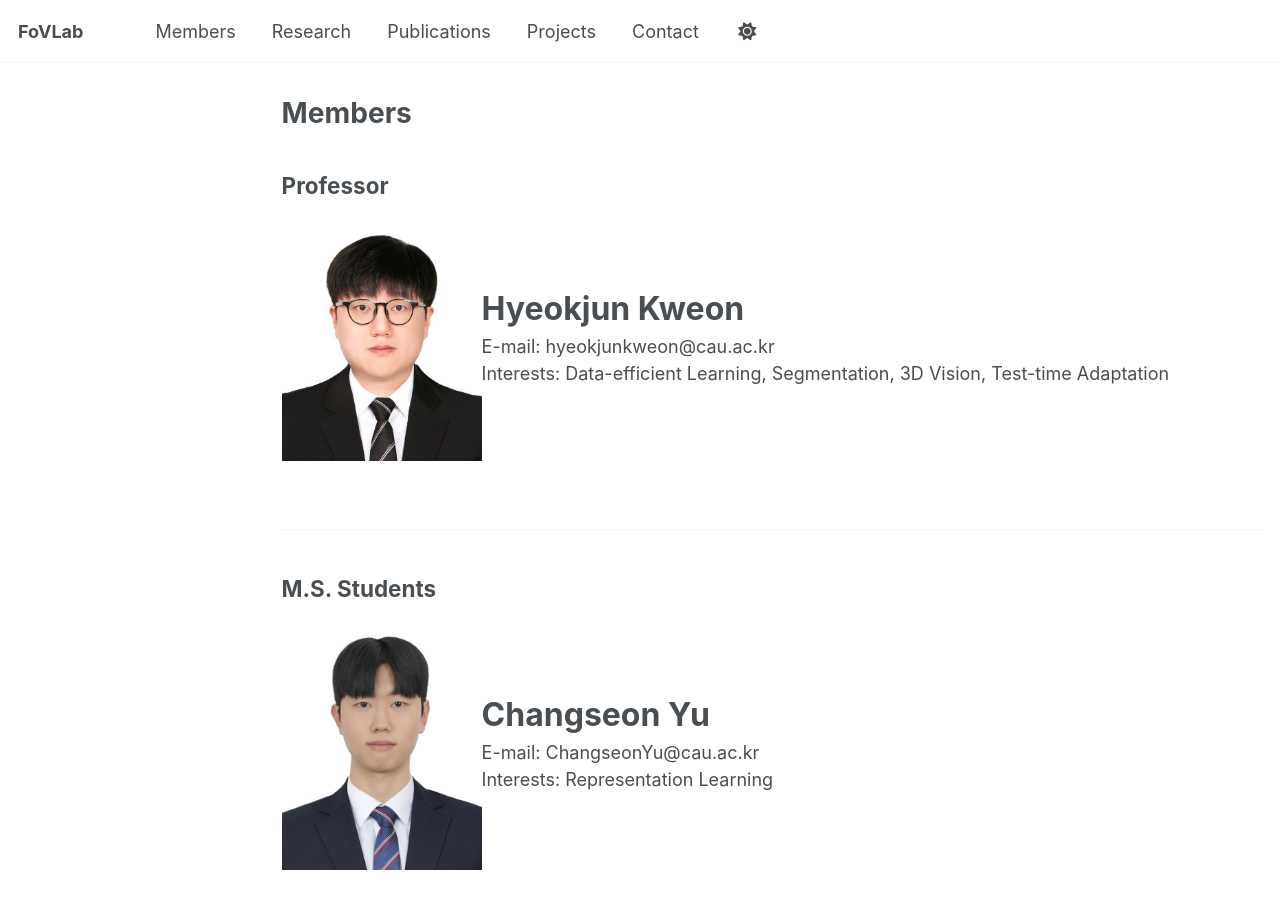
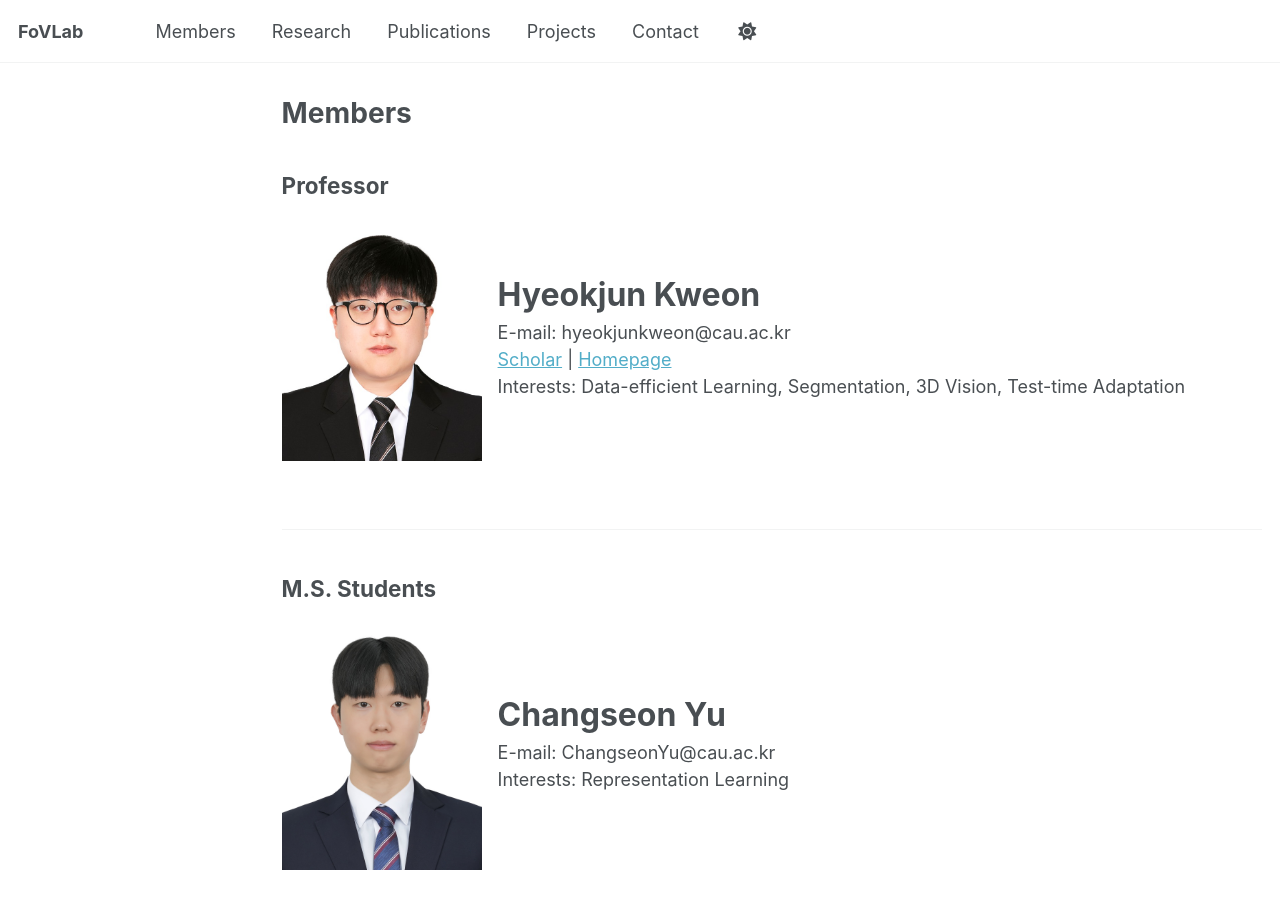
Before and after one commit to FoVLab/FoVLab.github.io, a Jekyll site: the page built from _pages/members.md, in a window 1280 px wide and 900 px high. Built offline with Jekyll 4.4.1, drawn with Linux system fonts in a browser that asks for light colours; a script that is not in the unit is left out.

Commit message:
Update members.md

```diff
--- a/_pages/members.md
+++ b/_pages/members.md
@@ -8,7 +8,7 @@ author_profile: false
 Professor
 ---
 <div style="display: flex; align-items: center;">
-    <img src='/images/members/HyeokjunKweon.jpg' alt='HyeokjunKweon' style="width: 200px; height: auto;">
+    <img src='/images/members/HyeokjunKweon.jpg' alt='HyeokjunKweon' style="width: 200px; height: auto; margin-right: 16px;">
 
     <!-- Text Content -->
     <div class="publication-info">
@@ -16,6 +16,7 @@ Professor
             Hyeokjun Kweon<br>
         </div>
         E-mail: hyeokjunkweon@cau.ac.kr <br>
+        <a href="https://scholar.google.com/citations?user=em3aymgAAAAJ&hl=en">Scholar</a> | <a href="https://sangrockeg.github.io/">Homepage</a> <br>
         Interests: Data-efficient Learning, Segmentation, 3D Vision, Test-time Adaptation <br>
     </div>
 </div>
@@ -27,7 +28,7 @@ M.S. Students
 ---
 
 <div style="display: flex; align-items: center;">
-    <img src='/images/members/ChangseonYu.jpg' alt='ChangseonYu' style="width: 200px; height: auto;">
+    <img src='/images/members/ChangseonYu.jpg' alt='ChangseonYu' style="width: 200px; height: auto; margin-right: 16px;">
 
     <!-- Text Content -->
     <div class="publication-info">
@@ -41,7 +42,7 @@ M.S. Students
 <br/>
 
 <div style="display: flex; align-items: center;">
-    <img src='/images/members/HongseokCho.jpg' alt='HongseokCho' style="width: 200px; height: auto;">
+    <img src='/images/members/HongseokCho.jpg' alt='HongseokCho' style="width: 200px; height: auto; margin-right: 16px;">
 
     <!-- Text Content -->
     <div class="publication-info">
```
